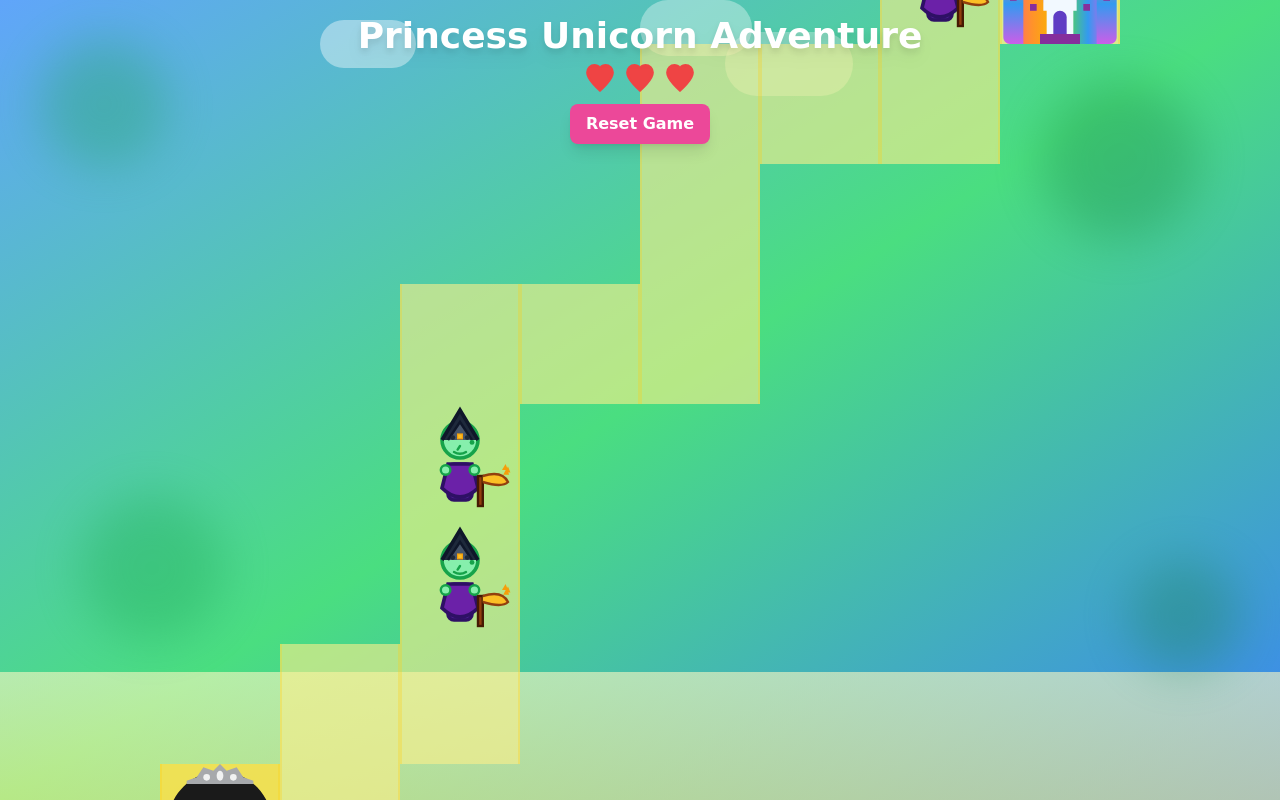
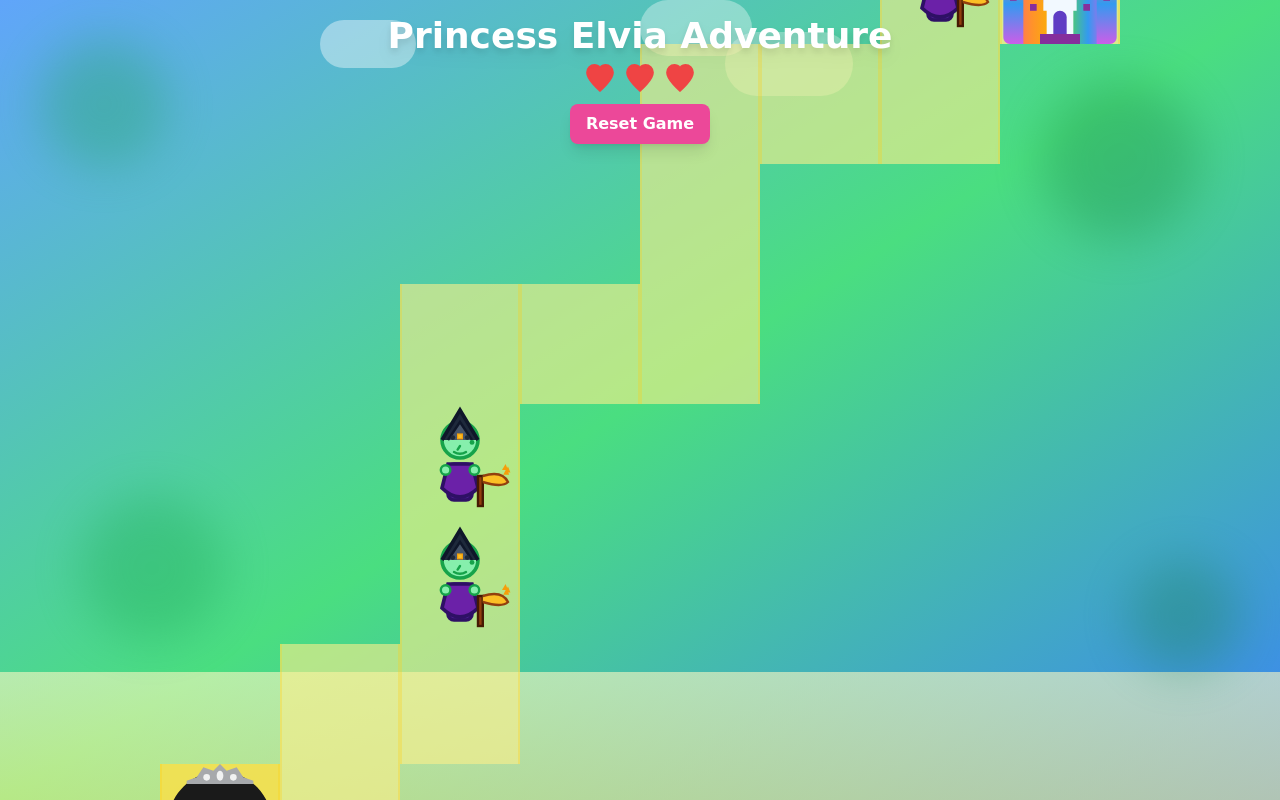
Before and after one commit to EricChiaus/princess_rpg, a React (Vite) app: page / in a window 1280 px wide. Built offline with nearby package versions, Linux system fonts and the light colour scheme.

Commit message:
Update game title to Princess Elvia Adventure

```diff
--- a/src/App.tsx
+++ b/src/App.tsx
@@ -53,7 +53,7 @@
 
       {/* Header */}
       <div className="relative z-20 flex flex-col items-center pt-4 pb-2">
-        <h1 className="text-3xl md:text-4xl font-bold text-white mb-2 drop-shadow-lg">Princess Unicorn Adventure</h1>
+        <h1 className="text-3xl md:text-4xl font-bold text-white mb-2 drop-shadow-lg">Princess Elvia Adventure</h1>
         <div className="flex justify-center gap-2 mb-2">
           {Array.from({ length: 3 }).map((_, i) => (
             <div key={i} className="w-8 h-8">
```
